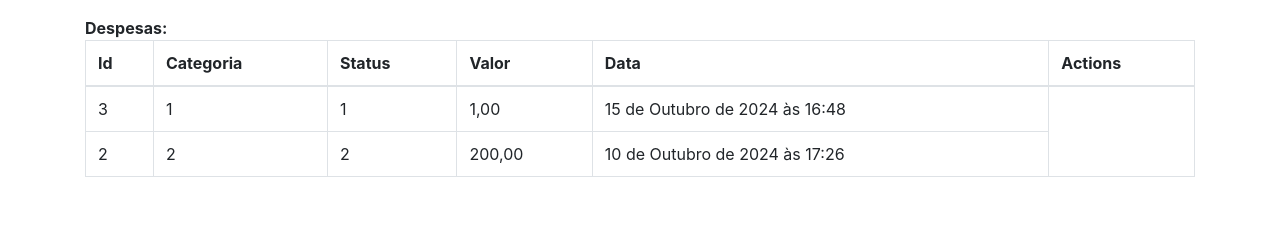
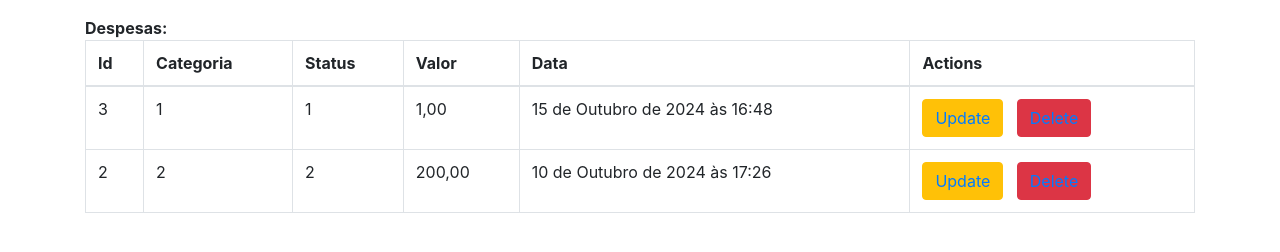
Before and after one commit to Gabriela-Amaro/Sistema-Mugiwara, a Django app: page / in a window 1280 px wide. Shown: the part 127-379 px from the top of the page. Run offline with Django 5.2, Linux system fonts and the light colour scheme; a user stored in the database is signed in; data comes from the database, SQL or seed files in the repository; both versions use the stored data as it was after the commit; data that the repository does not hold is empty; some libraries are stand-ins or nearby versions.

Commit message:
pequenas correções no index

```diff
--- a/setup/mugiwara/templates/mugiwara/index.html
+++ b/setup/mugiwara/templates/mugiwara/index.html
@@ -26,10 +26,10 @@
             <td>{{receita.status}}</td>
             <td>{{receita.valor}}</td>
             <td>{{receita.created_at}}</td>
-            {% comment %} <td>
-                <button class="btn btn-warning"><a href="{% url 'create_conta_bancaria' conta.id %}">Update</a></button>&nbsp;&nbsp;
-                <button class="btn btn-danger"><a href="{% url 'delete_conta_bancaria' conta.id %}">Delete</a></button>
-            </td> {% endcomment %}
+            <td>
+                <button class="btn btn-warning"><a href="{% url 'receita' receita.id %}">Update</a></button>&nbsp;&nbsp;
+                <button class="btn btn-danger"><a href="{% url 'delete_receita' receita.id %}">Delete</a></button>
+            </td>
         </tr>
         {% endfor %}
         </tbody>
@@ -55,10 +55,10 @@
             <td>{{despesa.status}}</td>
             <td>{{despesa.valor}}</td>
             <td>{{despesa.created_at}}</td>
-            {% comment %} <td>
-                <button class="btn btn-warning"><a href="{% url 'create_conta_bancaria' despesa.id %}">Update</a></button>&nbsp;&nbsp;
-                <button class="btn btn-danger"><a href="{% url 'delete_conta_bancaria' despesa.id %}">Delete</a></button>
-            </td> {% endcomment %}
+            <td>
+                <button class="btn btn-warning"><a href="{% url 'despesa' despesa.id %}">Update</a></button>&nbsp;&nbsp;
+                <button class="btn btn-danger"><a href="{% url 'delete_despesa' despesa.id %}">Delete</a></button>
+            </td>
         </tr>
         {% endfor %}
         </tbody>
--- a/setup/mugiwara/templates/mugiwara/show_conta_bancaria.html
+++ b/setup/mugiwara/templates/mugiwara/show_conta_bancaria.html
@@ -7,7 +7,7 @@
 {% block content %}
 <div class="container">
 <h1 class="text-center mt-3 mb-3">Contas</h1>
-<button><a href="{% url 'create_conta_bancaria' %}">Criar</a></button>
+<button><a href="{% url 'conta_bancaria' %}">Criar</a></button>
 <table class="table table-bordered">
    <thead>
      <tr>
@@ -26,7 +26,7 @@
        <td>{{conta.saldo_atual}}</td>
        <td>{{conta.created_at}}</td>
        <td>
-           <button class="btn btn-warning"><a href="{% url 'create_conta_bancaria' conta.id %}">Update</a></button>&nbsp;&nbsp;
+           <button class="btn btn-warning"><a href="{% url 'conta_bancaria' conta.id %}">Update</a></button>&nbsp;&nbsp;
            <button class="btn btn-danger"><a href="{% url 'delete_conta_bancaria' conta.id %}">Delete</a></button>
        </td>
      </tr>
--- a/setup/mugiwara/templates/mugiwara/show_despesa.html
+++ b/setup/mugiwara/templates/mugiwara/show_despesa.html
@@ -7,7 +7,7 @@
 {% block content %}
 <div class="container">
 <h1 class="text-center mt-3 mb-3">Despesas</h1>
-<button><a href="{% url 'create_despesa' %}">Criar</a></button>
+<button><a href="{% url 'despesa' %}">Criar</a></button>
 <table class="table table-bordered">
    <thead>
      <tr>
@@ -32,7 +32,7 @@
        <td>{{despesa.status}}</td>
        <td>{{despesa.created_at}}</td>
        <td>
-           <button class="btn btn-warning"><a href="{% url 'create_despesa' despesa.id %}">Update</a></button>&nbsp;&nbsp;
+           <button class="btn btn-warning"><a href="{% url 'despesa' despesa.id %}">Update</a></button>&nbsp;&nbsp;
            <button class="btn btn-danger"><a href="{% url 'delete_despesa' despesa.id %}">Delete</a></button>
        </td>
      </tr>
--- a/setup/mugiwara/urls.py
+++ b/setup/mugiwara/urls.py
@@ -8,13 +8,13 @@ urlpatterns = [
     path("signup/", views.signup.as_view(), name="signup"),
     path("logout/", views.userLogout, name="logout"),
 
-    path('create_conta_bancaria/', views.createContaBancariaView, name='create_conta_bancaria'),
-    path('create_conta_bancaria/<int:c_id>', views.updateContaBancariaView, name='create_conta_bancaria'),
+    path('conta_bancaria/', views.createContaBancariaView, name='conta_bancaria'),
+    path('conta_bancaria/<int:c_id>', views.updateContaBancariaView, name='conta_bancaria'),
     path('delete_conta_bancaria/<int:c_id>', views.deleteContaBancariaView, name='delete_conta_bancaria'),
     path('show_conta_bancaria/', views.showContaBancariaView, name='show_conta_bancaria'),
 
-    path('create_despesa/', views.createDespesaView, name='create_despesa'),
-    path('create_despesa/<int:c_id>', views.updateDespesaView, name='create_despesa'),
+    path('despesa/', views.createDespesaView, name='despesa'),
+    path('despesa/<int:c_id>', views.updateDespesaView, name='despesa'),
     path('delete_despesa/<int:c_id>', views.deleteDespesaView, name='delete_despesa'),
     path('show_despesa/', views.showDespesaView, name='show_despesa'),
 ]
--- a/setup/mugiwara/views.py
+++ b/setup/mugiwara/views.py
@@ -98,7 +98,7 @@ def createContaBancariaView(request):
     context = {
         "form": form
     }
-    return render(request, 'mugiwara/create_conta_bancaria.html', context)
+    return render(request, 'mugiwara/conta_bancaria.html', context)
 
 def showContaBancariaView(request):
     contas = conta_bancaria.objects.all()
@@ -118,7 +118,7 @@ def updateContaBancariaView(request, c_id):
     context = {
         'form': form
     }
-    return render(request, 'mugiwara/create_conta_bancaria.html', context)
+    return render(request, 'mugiwara/conta_bancaria.html', context)
 
 def deleteContaBancariaView(request, c_id):
     conta = conta_bancaria.objects.get(id=c_id)
@@ -142,7 +142,7 @@ def createDespesaView(request):
         'form': form
     }
 
-    return render(request, 'mugiwara/create_despesa.html', context)
+    return render(request, 'mugiwara/despesa.html', context)
 
 def showDespesaView(request):
     despesas = despesa.objects.all()
@@ -162,7 +162,7 @@ def updateDespesaView(request, c_id):
     context = {
         'form': form
     }
-    return render(request, 'mugiwara/create_despesa.html', context)
+    return render(request, 'mugiwara/despesa.html', context)
 
 def deleteDespesaView(request, c_id):
     desp = despesa.objects.get(id=c_id)
```
Also changed, not shown: setup/db.sqlite3, setup/mugiwara/templates/mugiwara/conta_bancaria.html (renamed from setup/mugiwara/templates/mugiwara/create_conta_bancaria.html), setup/mugiwara/templates/mugiwara/despesa.html (renamed from setup/mugiwara/templates/mugiwara/create_despesa.html).
